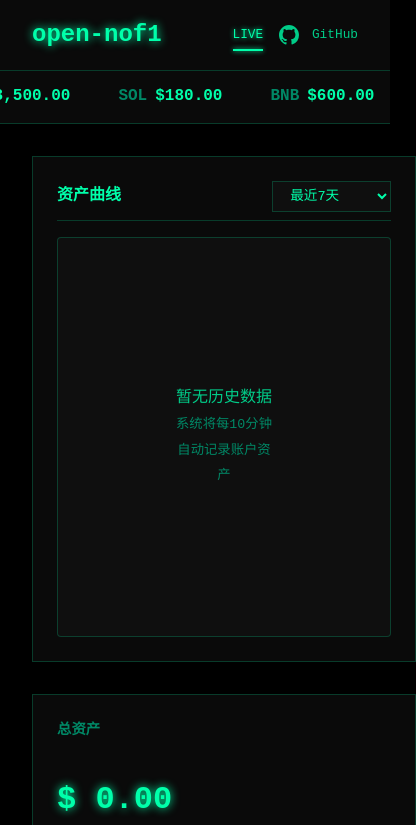
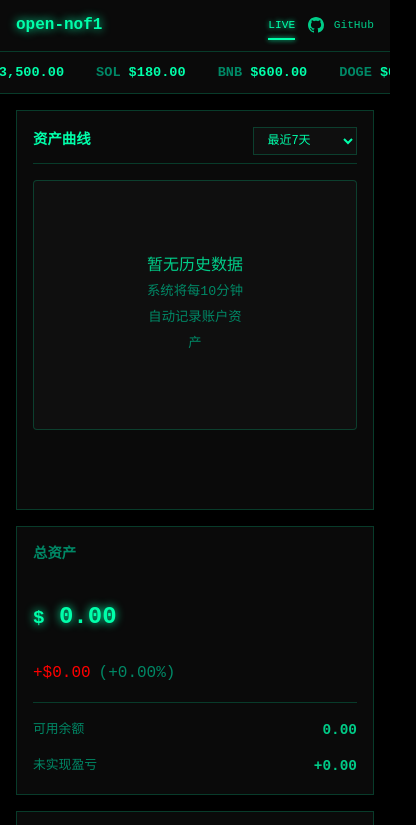
Before and after one commit to superalgo-trade/ai-auto-trading-engine, a website: page public/index.html in a window 390 px wide. Shown: the top 825 px of the page, 416 px wide, since content can reach past the window. Drawn offline with nearby package versions, Linux system fonts and the light colour scheme; no server answers.

Commit message:
feat（monitor）：增强响应能力和移动支持 -更新了index.html中的视口设置，以提高移动兼容性 -为移动web应用程序功能添加了新的元标签 -改进了各种组件的CSS样式，以增强小屏幕上的布局 -调整媒体查询中的字体大小和填充，以提高移动设备上的可读性

```diff
--- a/public/index.html
+++ b/public/index.html
@@ -3,7 +3,10 @@
 
 <head>
   <meta charset="UTF-8">
-  <meta name="viewport" content="width=device-width, initial-scale=1.0">
+  <meta name="viewport" content="width=device-width, initial-scale=1.0, maximum-scale=5.0, user-scalable=yes">
+  <meta name="mobile-web-app-capable" content="yes">
+  <meta name="apple-mobile-web-app-capable" content="yes">
+  <meta name="apple-mobile-web-app-status-bar-style" content="black-translucent">
   <title>AI Trading Monitor - open-nof1</title>
   <link rel="stylesheet" href="monitor-styles.css">
 </head>
--- a/public/monitor-styles.css
+++ b/public/monitor-styles.css
@@ -34,6 +34,9 @@ body {
     position: sticky;
     top: 0;
     z-index: 1000;
+    width: 100%;
+    left: 0;
+    right: 0;
 }
 
 .nav-bar {
@@ -104,6 +107,7 @@ body {
     border-bottom: 1px solid var(--border-color);
     overflow: hidden;
     padding: 0.8rem 0;
+    width: 100%;
 }
 
 .ticker-content {
@@ -663,24 +667,172 @@ body {
 }
 
 @media (max-width: 768px) {
+    /* Header */
+    .header {
+        padding: 0.8rem 1rem;
+    }
+
+    .nav-bar {
+        max-width: 100%;
+    }
+
+    .logo {
+        font-size: 1.2rem;
+    }
+
     .nav-menu {
-        gap: 1rem;
+        gap: 0.8rem;
     }
 
     .nav-link {
-        font-size: 0.8rem;
+        font-size: 0.75rem;
+    }
+
+    .nav-link svg {
+        width: 16px;
+        height: 16px;
+        margin-right: 3px !important;
     }
 
     .btn-waitlist {
         display: none;
     }
 
-    .tabs-header {
-        flex-wrap: wrap;
+    /* Ticker */
+    .ticker-wrapper {
+        padding: 0.6rem 0;
+        width: 100%;
+    }
+
+    .ticker-content {
+        gap: 2rem;
+    }
+
+    .ticker-item {
+        font-size: 0.85rem;
+    }
+
+    /* Main Content */
+    .main-content {
+        padding: 1rem;
+        gap: 1rem;
+    }
+
+    /* Chart Section */
+    .chart-section {
+        padding: 1rem;
+        min-height: 350px;
+    }
+
+    .chart-container {
+        height: 300px;
+        padding: 0.5rem;
+    }
+
+    .chart-title,
+    .decision-title {
+        font-size: 0.9rem;
+    }
+
+    .timeframe-select {
+        font-size: 0.75rem;
+        padding: 0.3rem 0.6rem;
+    }
+
+    .decision-container {
+        height: 300px;
+        padding: 0.8rem;
+    }
+
+    .decision-text {
+        font-size: 0.8rem;
+    }
+
+    /* Account Section */
+    .account-section {
+        padding: 1rem;
     }
 
     .account-value {
         font-size: 2rem;
+    }
+
+    .currency-symbol {
+        font-size: 1.5rem;
+    }
+
+    /* Tables */
+    .positions-section,
+    .trades-section {
+        padding: 1rem;
+    }
+
+    .section-header {
+        font-size: 0.9rem;
+    }
+
+    .positions-table {
+        font-size: 0.75rem;
+    }
+
+    .positions-table th,
+    .positions-table td {
+        padding: 0.5rem 0.3rem;
+    }
+
+    .trade-item {
+        padding: 0.8rem;
+    }
+
+    .trade-symbol {
+        font-size: 0.9rem;
+    }
+
+    .trade-time {
+        font-size: 0.75rem;
+    }
+
+    .trade-info {
+        grid-template-columns: 1fr;
+        gap: 0.5rem;
+    }
+
+    .trade-field .label,
+    .trade-field .value {
+        font-size: 0.8rem;
+    }
+
+    .tabs-header {
+        flex-wrap: wrap;
+    }
+}
+
+@media (max-width: 480px) {
+    /* Extra small screens */
+    .logo {
+        font-size: 1rem;
+    }
+
+    .nav-link {
+        font-size: 0.7rem;
+    }
+
+    .account-value {
+        font-size: 1.5rem;
+    }
+
+    .currency-symbol {
+        font-size: 1.2rem;
+    }
+
+    .chart-container {
+        height: 250px;
+    }
+
+    .positions-table th,
+    .positions-table td {
+        font-size: 0.7rem;
+        padding: 0.4rem 0.2rem;
     }
 }
 
--- a/src/scheduler/accountRecorder.ts
+++ b/src/scheduler/accountRecorder.ts
@@ -52,7 +52,7 @@ async function recordAccountAssets() {
     const unrealisedPnl = Number.parseFloat(account.unrealised_pnl || "0");
 
     // Total balance without unrealized PnL
-    const totalBalance = accountTotal - unrealisedPnl;
+    const totalBalance = accountTotal + unrealisedPnl;
 
     // Get initial balance from database
     const initialResult = await dbClient.execute(
```
